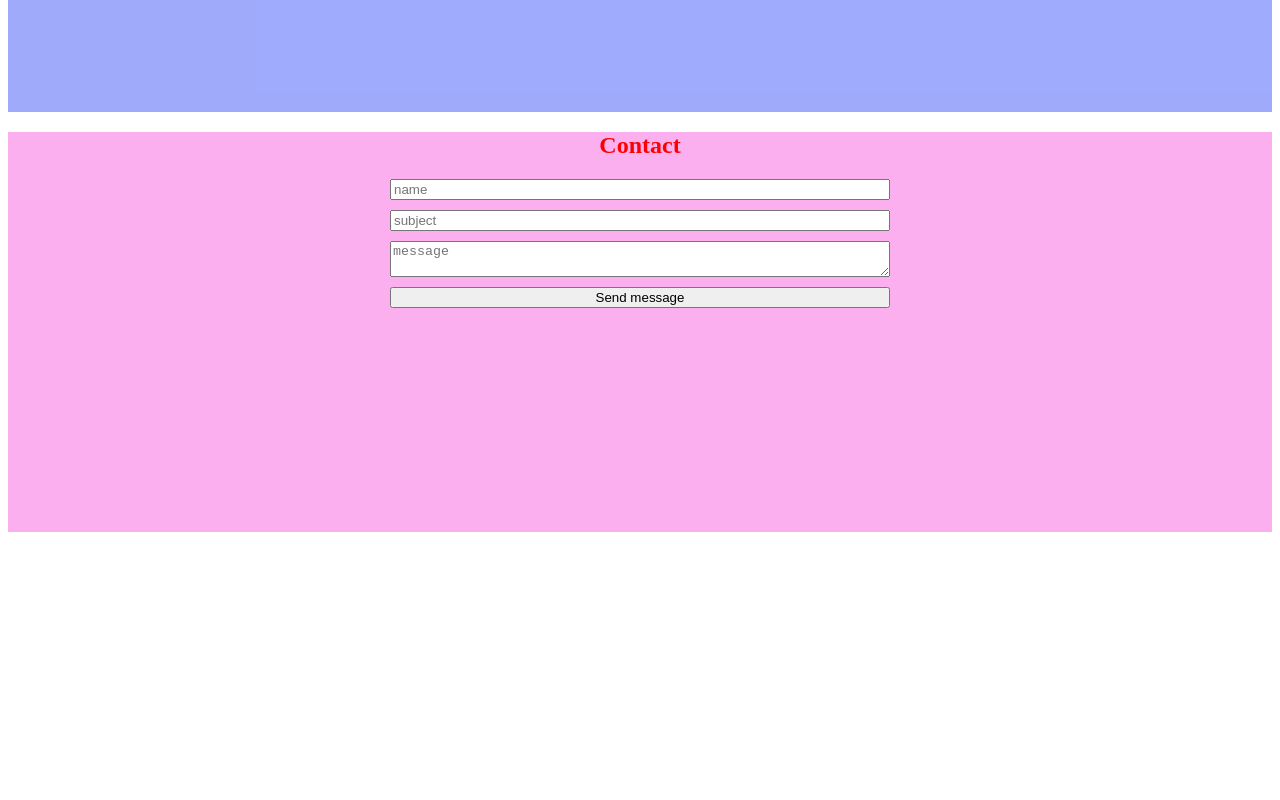
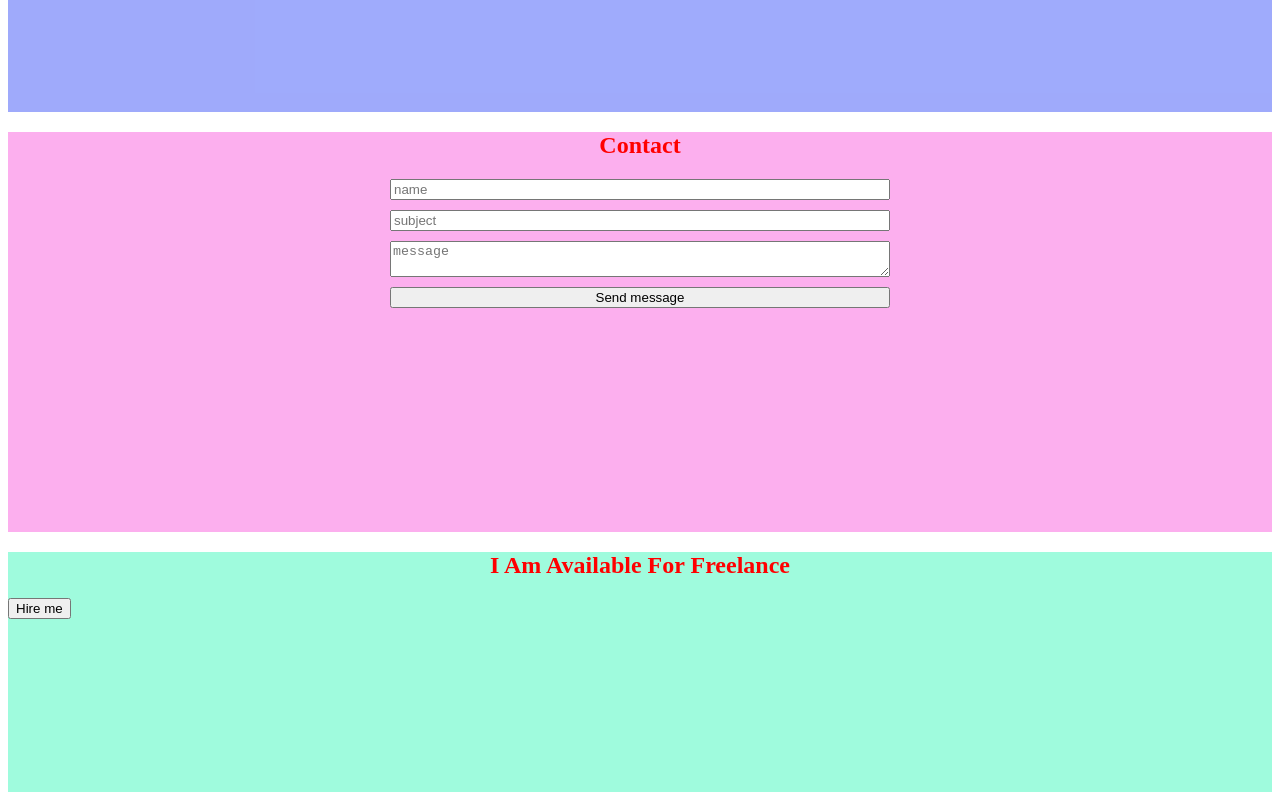
Before and after one commit to AlShamko/cvReact, a React (Vite) app: page / in a window 1280 px wide. Shown: the part 3210-4010 px from the top of the page. Before the commit the page ends 3750 px from the top, so only its background shows below. Built offline with nearby package versions, Linux system fonts and the light colour scheme.

Commit message:
feat: add new block slogan

```diff
--- a/src/App.tsx
+++ b/src/App.tsx
@@ -3,6 +3,7 @@
 import { Contact } from "./layout/sections/contacts/Contact";
 import { Main } from "./layout/sections/main/Main";
 import { Skills } from "./layout/sections/skills/Skills";
+import { Slogan } from "./layout/sections/slogan/Slogan";
 import { Testimony } from "./layout/sections/testimony/Testimony";
 import { Works } from "./layout/sections/works/Works";
 
@@ -15,6 +16,7 @@
       <Works />
       <Testimony/>
       <Contact />
+      <Slogan />
     </div>
   );
 }
--- /dev/null
+++ b/src/layout/sections/slogan/Slogan.tsx
@@ -0,0 +1,17 @@
+import styled from "styled-components"
+import { SectionTitle } from "../../../components/SectionTitle"
+import { Button } from "../../../components/Button"
+
+export const Slogan = () => {
+    return (
+        <StyledSlogan>
+            <SectionTitle>I Am Available For Freelance</SectionTitle>
+            <Button>Hire me</Button>
+        </StyledSlogan>
+    )
+}
+
+const StyledSlogan = styled.section`
+    min-height: 30vh;
+    background-color: #70faccaa;
+`
```
